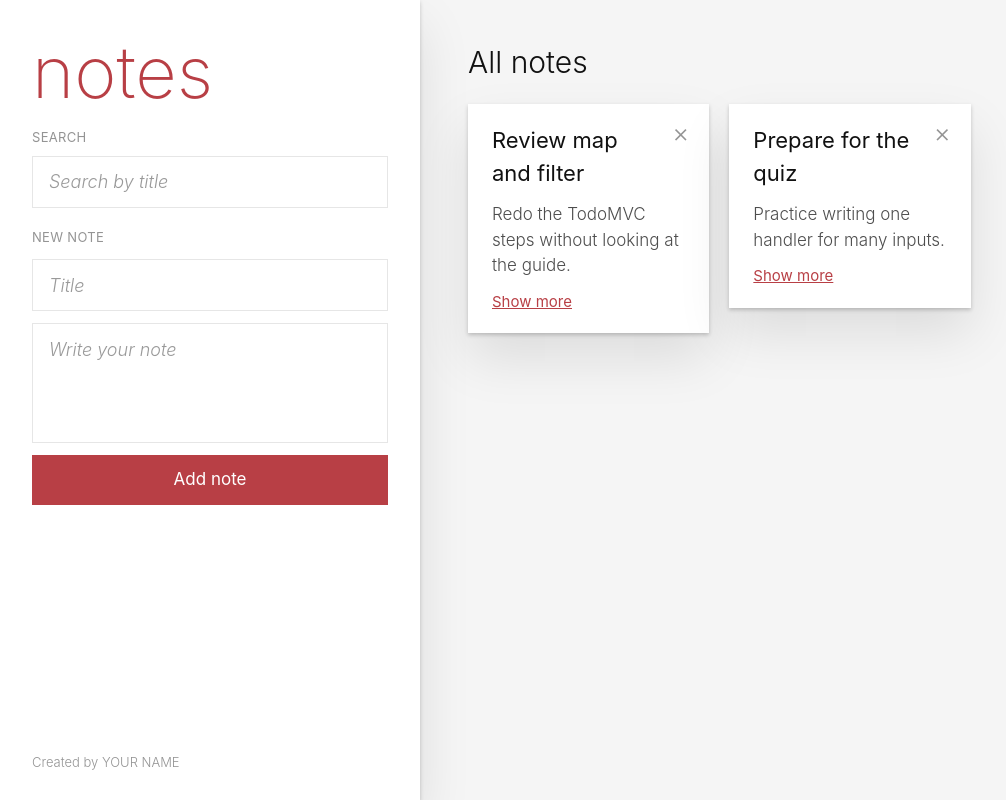
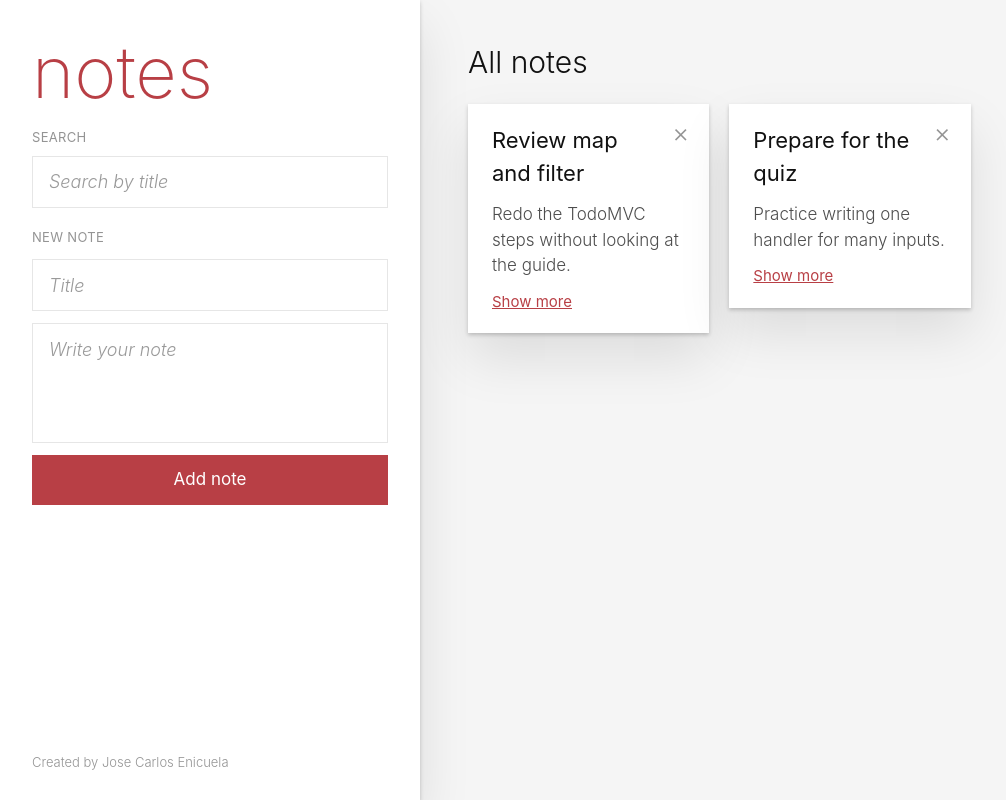
Before and after one commit to Enicuelajosecarlos/csit340g8-notes, a React (Vite) app: page / in a window 1280 px wide. Shown: the whole page, without its empty margins (0-1006 px from the left). Built offline with nearby package versions, Linux system fonts and the light colour scheme.

Commit message:
chore: replace YOUR NAME with Jose Carlos Enicuela

```diff
--- a/src/App.jsx
+++ b/src/App.jsx
@@ -5,7 +5,7 @@ function App() {
   return (
     <div className="bg-[#f5f5f5] font-light text-[#111]">
       <Notes />
-      <Info name="YOUR NAME" />
+      <Info name="Jose Carlos Enicuela" />
     </div>
   )
 }
```
